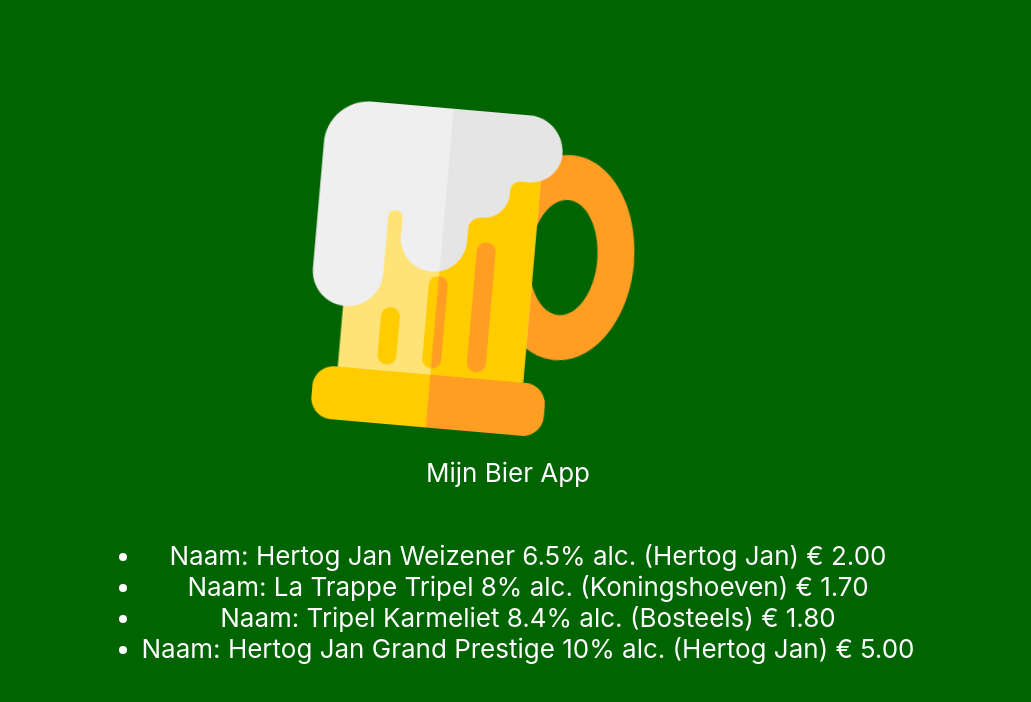
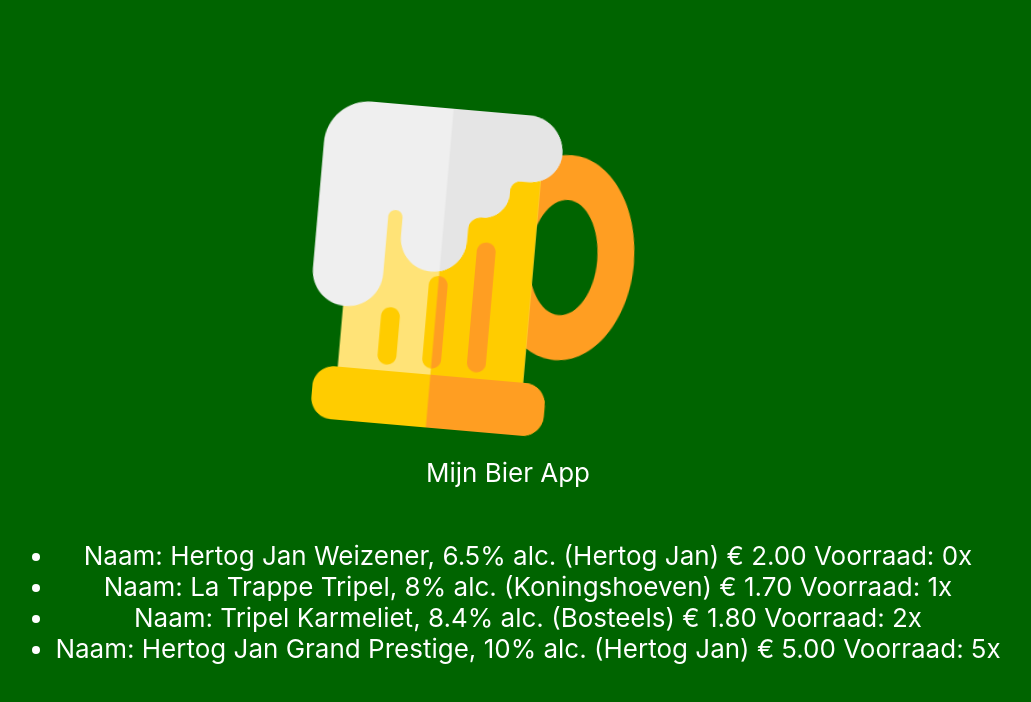
Before and after one commit to mijnbier/app, a React (Create React App) app: page / in a window 1280 px wide. Shown: the top 702 px of the page, without its empty margins (132-1163 px from the left). Built offline with nearby package versions, Linux system fonts and the light colour scheme.

Commit message:
add stock to beerlistitem

```diff
--- a/src/App.js
+++ b/src/App.js
@@ -9,28 +9,32 @@
     brewery:"Hertog Jan",
     type: "Weizen",
     price:2,
-    alc:6.5
+    alc:6.5,
+    stock:0
   },
   {
     brand:"La Trappe Tripel",
     brewery:"Koningshoeven",
     type: "Tripel", //Kan een bier meerdere types hebben?
     price:1.7,
-    alc:8
+    alc:8,
+    stock:1
   },
   {
     brand:"Tripel Karmeliet",
     brewery:"Bosteels",
     type: "Tripel",
     price:1.80,
-    alc:8.4
+    alc:8.4,
+    stock:2
   },
   {
     brand:"Hertog Jan Grand Prestige",
     brewery:"Hertog Jan",
     type: "Gerstewijn",
     price:5.00,
-    alc:10
+    alc:10,
+    stock:5
   }
 ]
 
--- a/src/Components/BeerList.js
+++ b/src/Components/BeerList.js
@@ -4,6 +4,6 @@
 
 export default function BeerList(props) {
     return <ul>
-        {props.data.map(item => <BeerListItem brand={item.brand} brewery={item.brewery} alc={item.alc} price={item.price}></BeerListItem>)}
+        {props.data.map(item => <BeerListItem brand={item.brand} brewery={item.brewery} alc={item.alc} price={item.price} stock={item.stock} ></BeerListItem>)}
     </ul>
 }
--- a/src/Components/BeerListItem.js
+++ b/src/Components/BeerListItem.js
@@ -3,5 +3,5 @@
 
 export default function BeerListItem(props) {
 
-    return <li>Naam: {props.brand} {props.alc}% alc. ({props.brewery})  <Price value={props.price} /></li>
+    return <li>Naam: {props.brand}, {props.alc}% alc. ({props.brewery})  <Price value={props.price} /> Voorraad: {props.stock}x</li>
 }
```
